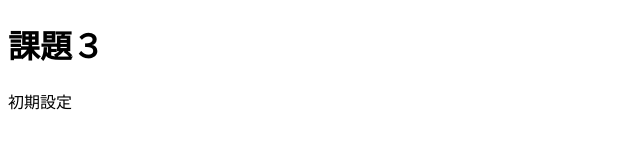
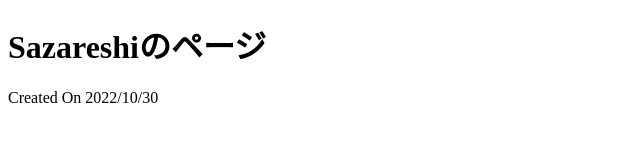
Before and after one commit to Sazareshi/Sazareshi.github.io, a plain HTML site: page index.html in a window 1280 px wide. Shown: the whole page, without its empty margins (0-640 px from the left). Drawn offline with Linux system fonts and the light colour scheme.

Commit message:
Update20221030

```diff
--- a/index.html
+++ b/index.html
@@ -7,7 +7,7 @@
     <title>Document</title>
 </head>
 <body>
-    <h1>課題３</h1>
-    <p>初期設定</p>
+    <h1>Sazareshiのページ</h1>
+    <p>Created On 2022/10/30</p>
 </body>
 </html>
```
